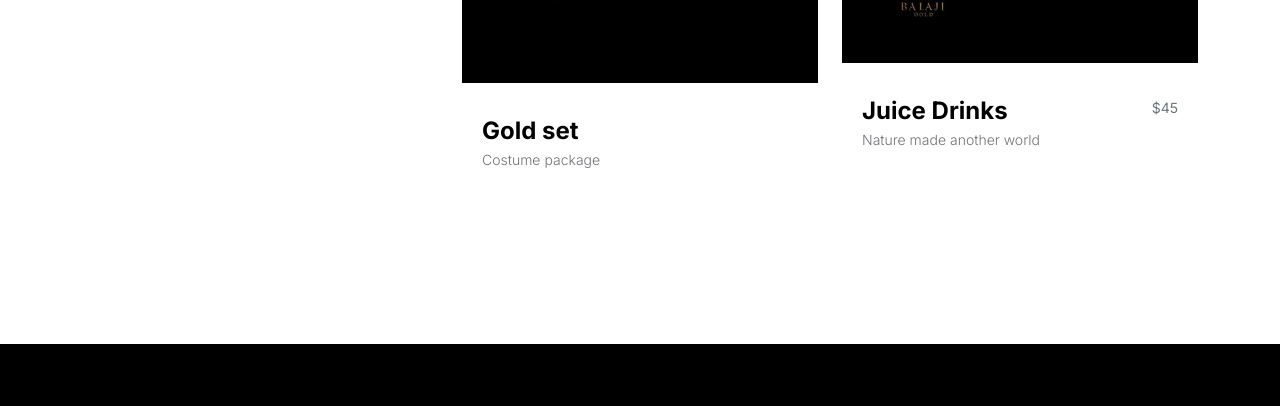
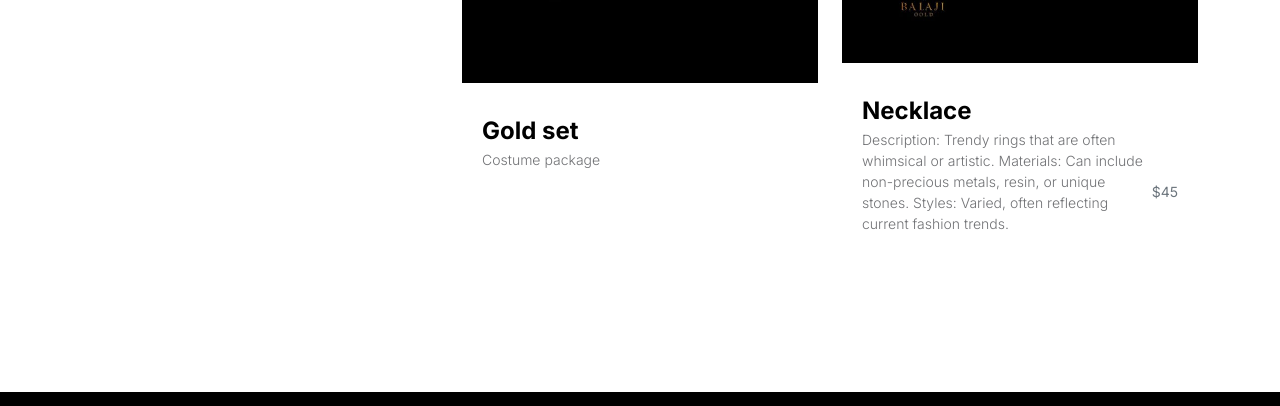
Before and after one commit to balajigold/Balaji, a plain HTML site: page product-detail.html in a window 1280 px wide. Shown: the part 1760-2166 px from the top of the page. Drawn offline with Linux system fonts and the light colour scheme.

Commit message:
Update product-detail.html

```diff
--- a/product-detail.html
+++ b/product-detail.html
@@ -234,10 +234,13 @@ https://www.tooplate.com/view/2127-little-fashion
                                 <div class="product-info d-flex">
                                     <div>
                                         <h5 class="product-title mb-0">
-                                            <a href="product-detail.html" class="product-title-link">Juice Drinks</a>
+                                            <a href="product-detail.html" class="product-title-link">Necklace</a>
                                         </h5>
 
-                                        <p class="product-p">Nature made another world</p>
+                                        <p class="product-p">Description: Trendy rings that are often whimsical or artistic.
+Materials: Can include non-precious metals, resin, or unique stones.
+Styles: Varied, often reflecting current fashion trends.
+</p>
                                     </div>
 
                                     <small class="product-price text-muted ms-auto mt-auto mb-5">$45</small>
```
